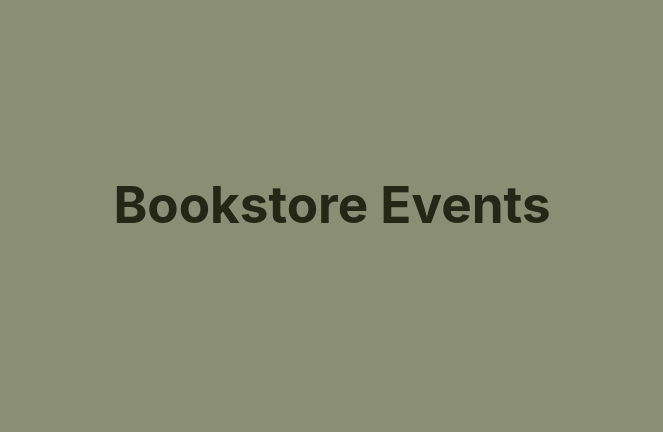
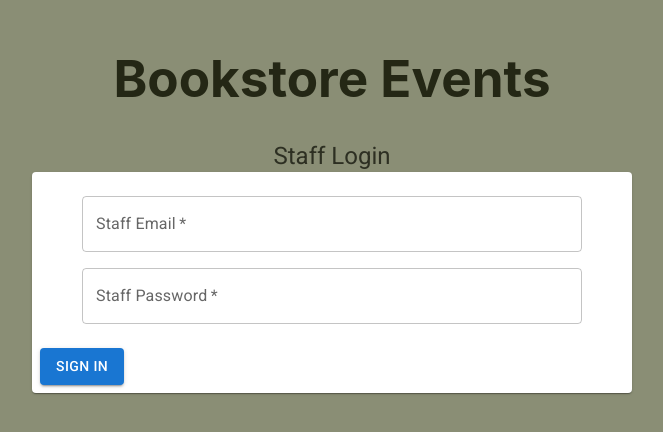
Before and after one commit to j3llybean42/Event-Platform, a React (Vite) app in the folder frontend/my-react-app/: page /stafflogin in a window 1280 px wide. Before the commit this address had no page. Shown: the part 196-628 px from the top of the page, without its empty margins (308-971 px from the left). Built offline with nearby package versions, Linux system fonts and the light colour scheme.

Commit message:
edit staff controller to try to fix issue

```diff
--- a/frontend/my-react-app/src/Components/LandingPage.jsx
+++ b/frontend/my-react-app/src/Components/LandingPage.jsx
@@ -1,12 +1,14 @@
-import LoginButton from "./LoginButton";
+import { Typography } from "@mui/material";
+import StaffLoginButton from "./StaffLoginButton";
+import ViewEventsButton from "./ViewEventsButton";
 
 
 export default function LandingPage() {
   return (
     <>
-    <h1>Welcome to the Bookstore Events webapp!</h1>
-    <h2>Log in with google to get started</h2>
-      <LoginButton/>
+    <h1>Welcome!</h1>
+    <ViewEventsButton/>
+    <StaffLoginButton/>
     </>
   );
 }
--- a/frontend/my-react-app/src/Components/LoginButton.jsx
+++ /dev/null
@@ -1,13 +0,0 @@
-import { useNavigate } from "react-router-dom";
-import { useState, useEffect } from "react";
-
-export default function LoginButton(){
-    const navigate = useNavigate()
-    const [isLoggedIn, setIsLoggedIn] = useState(false)
-
-    return(
-        <div>
-        </div>
-    )
-
-}
--- a/frontend/my-react-app/src/Components/Manager.jsx
+++ b/frontend/my-react-app/src/Components/Manager.jsx
@@ -3,6 +3,7 @@ import { Routes, Route } from "react-router-dom";
 import EventsPage from "./EventsPage";
 import EventAdder from "./EventAdder";
 import { useState } from "react";
+import StaffLoginPage from "./StaffLoginPage";
 
 export default function Manager() {
   const [eventsList, setEventsList] = useState([])
@@ -11,6 +12,7 @@ export default function Manager() {
     <>
       <Routes>
         <Route path="/" element={<LandingPage />} />
+        <Route path="/stafflogin" element={<StaffLoginPage/>}/>
         <Route path="/events" element={<EventsPage eventsList={eventsList} setEventsList={setEventsList}/>}/>
         <Route path="/events/addevent" element={<EventAdder setEventsList={setEventsList}/>}/>
       </Routes>
--- /dev/null
+++ b/frontend/my-react-app/src/Components/StaffLoginButton.jsx
@@ -0,0 +1,19 @@
+import { useNavigate } from "react-router-dom";
+import Button from "@mui/material/Button";
+
+export default function StaffLoginButton(){
+    const navigate = useNavigate()
+
+    function handleClick(){
+        navigate("/stafflogin")
+    }
+
+    return(
+        <>
+        <Button onClick={() => handleClick()} variant="contained">
+        Sign in as Staff
+      </Button>
+        </>
+    )
+
+}
--- /dev/null
+++ b/frontend/my-react-app/src/Components/StaffLoginPage.jsx
@@ -0,0 +1,89 @@
+import { LoadingButton } from "@mui/lab"
+import { Box, Button, Card, CardActions, TextField, Typography } from "@mui/material"
+import { useContext, useState } from "react"
+import { StaffContext } from "../contexts/StaffContext"
+import { getStaffPassword } from "../utils"
+
+export default function StaffLoginPage() {
+    const {isStaff, setIsStaff} = useContext(StaffContext)
+    const [emailInput, setEmailInput] = useState("")
+    const [passwordInput, setPasswordInput] = useState("")
+    const [emailInputError, setEmailInputError] = useState(false)
+    const [passwordInputError, setPasswordInputError] = useState(false)
+    const [error, setError] = useState(null)
+    const [isSubmitted, setIsSubmitted] = useState(false);
+
+    function handleEmailInput(input){
+        setEmailInput(input)
+    }
+
+    function handlePasswordInput(input){
+        setPasswordInput(input)
+    }
+
+    function handleSubmit(){
+        if(!emailInput.length){
+            setEmailInputError(true)
+            setIsSubmitted(false)
+        }
+        if(!passwordInput.length){
+            setPasswordInputError(true)
+            setIsSubmitted(false)
+        }
+        setIsSubmitted(true)
+        setError(null)
+        const signInObject = {
+            input_password: passwordInput
+        }
+        getStaffPassword(emailInput, signInObject).then((data) => {
+            const {staff_id} = data
+            if(staff_id){
+                setIsStaff(true)
+                console.log(isStaff)
+            }
+        }).catch((err) => {
+            setIsSubmitted(false)
+            console.log(err)
+        })
+
+    }
+
+    return(
+        <>
+        <Typography variant="h5">Staff Login</Typography>
+        <Card>
+            <Box  sx={{width: 600}} component="form">
+                <br/>
+                <TextField placeholder="Staff Email"
+                sx={{width: 500, paddingBottom: 2}}
+                id="staff_email"
+                label="Staff Email"
+                variant="outlined"
+                required
+                onChange={(event)=>{handleEmailInput(event.target.value)}}
+                value={emailInput}/>
+                <br/>
+                <TextField placeholder="Staff Password"
+                type="password"
+                id="staff_password"
+                label="Staff Password"
+                sx={{width: 500, paddingBottom: 2}}
+                variant="outlined"
+                required
+                onChange={(event)=>{handlePasswordInput(event.target.value)}}
+                value={passwordInput}/>
+                <CardActions>
+                    {isSubmitted ? (
+                        <LoadingButton
+                            loading
+                            variant="outlined"
+                            loadingIndicator="Signing In..."></LoadingButton>
+                    ) : (
+                        <Button variant="contained" onClick={handleSubmit}>Sign In</Button>
+                    )}
+                </CardActions>
+            </Box>
+        </Card>
+        </>
+    )
+}
--- a/frontend/my-react-app/src/Components/ViewEventsButton.jsx
+++ b/frontend/my-react-app/src/Components/ViewEventsButton.jsx
@@ -10,7 +10,7 @@ export default function ViewEventsButton() {
 
   return (
     <>
-      <Button onClick={() => handleClick()} variant="contained">
+      <Button onClick={() => handleClick()} variant="contained" >
         Continue to events
       </Button>
     </>
--- a/frontend/my-react-app/src/utils.js
+++ b/frontend/my-react-app/src/utils.js
@@ -17,3 +17,9 @@ export function getStaff(){
 export function postEvent(request){
     return bookstoreAPI.post("/events", request)
 }
+
+export function getStaffPassword(staff_email, request){
+    return bookstoreAPI.get(`/staff/${staff_email}`, request).then((response) => {
+        return response.data
+    })
+}
```
Also changed, not shown: 1 other file (tests, documents, lock files or other folders).
